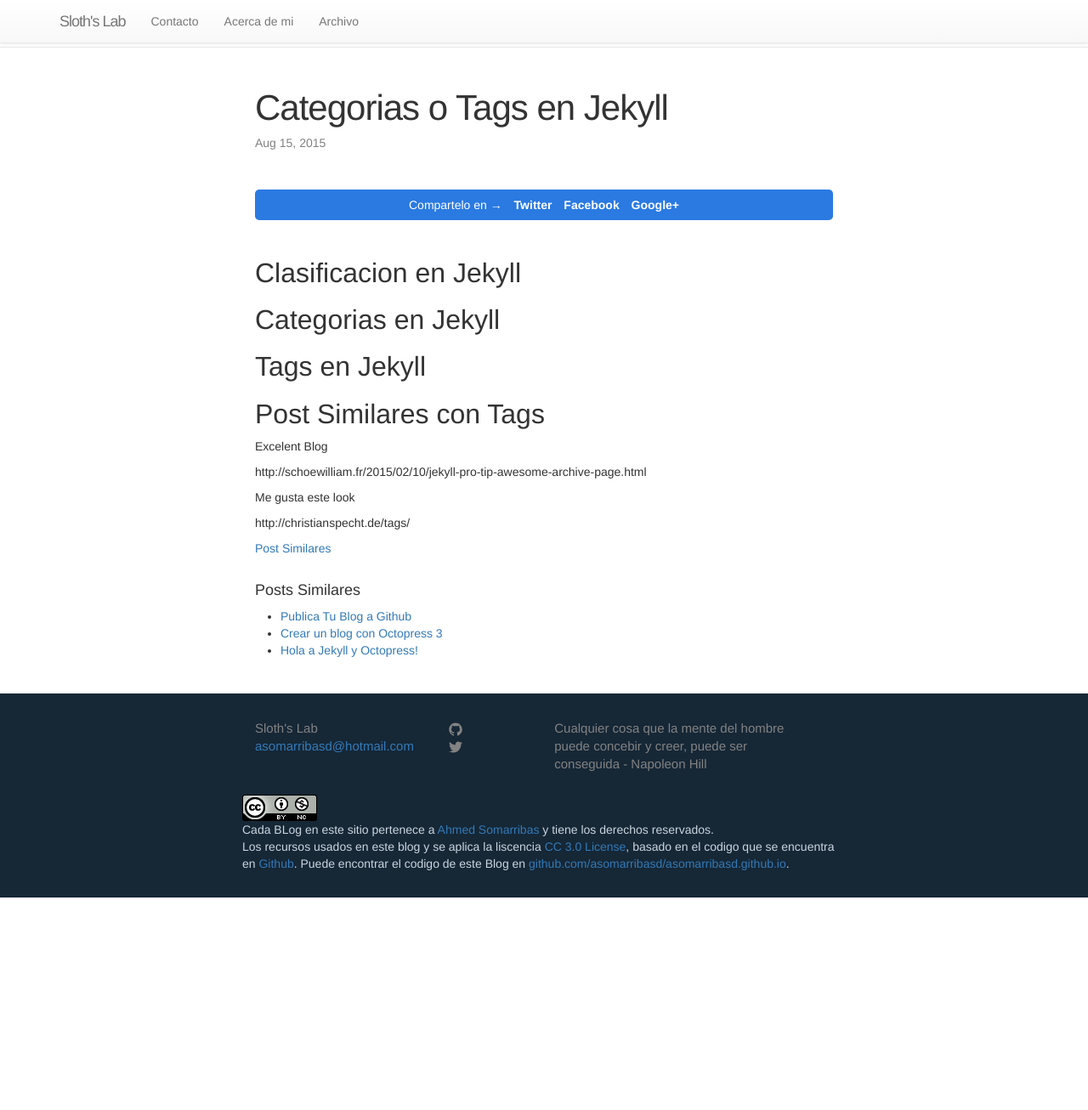
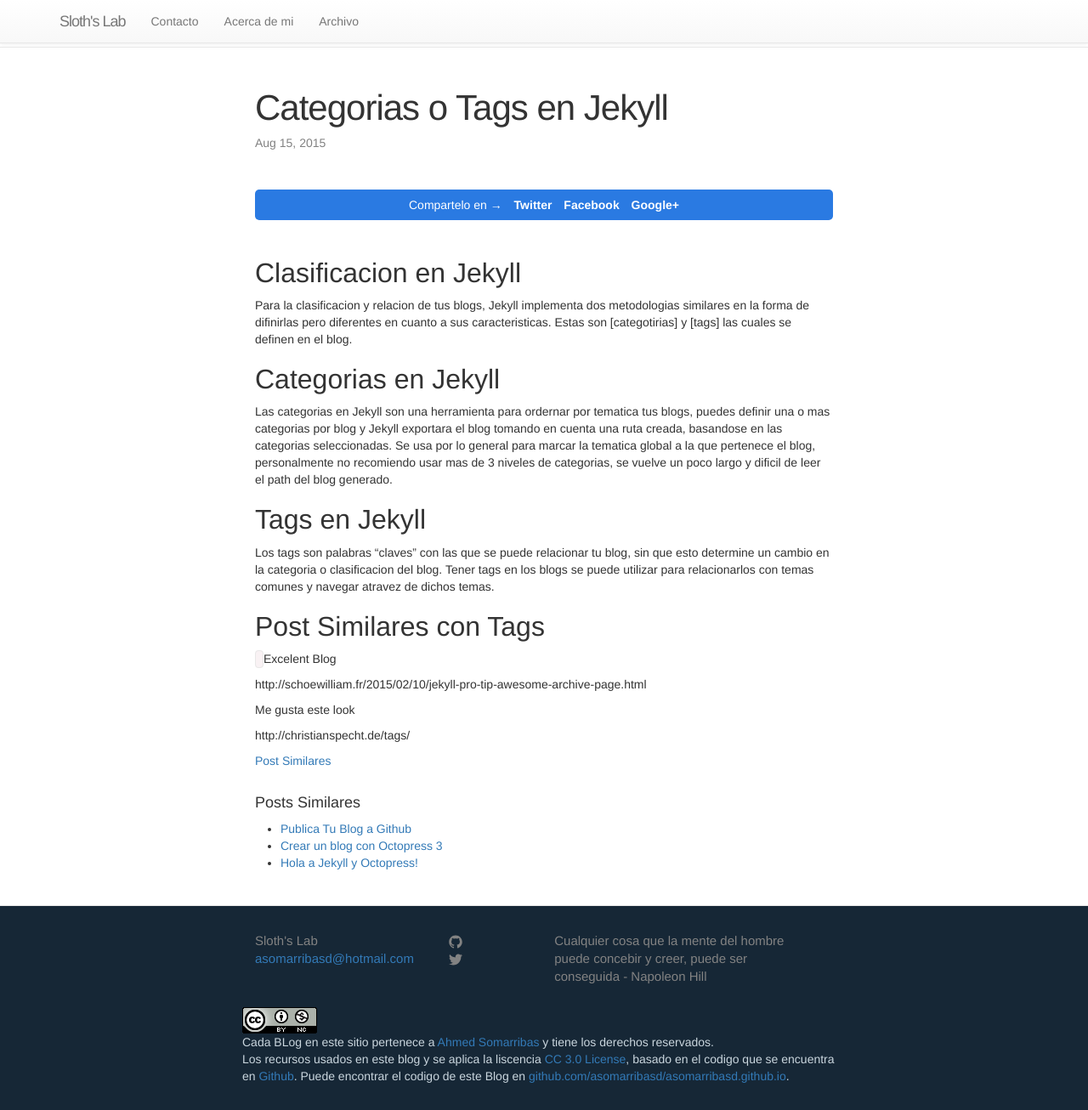
Before and after one commit to asomarribasd/asomarribasd.github.io, a Jekyll site: the page built from _posts/2015-08-15-categorias-con-Jekill.markdown, in a window 1280 px wide and 1306 px high. Shown: the whole window at 85% size. Built offline with Jekyll 4.4.1, drawn with Linux system fonts in a browser that asks for light colours; nearby versions of some CDN libraries.

Commit message:
modify cat

```diff
--- a/_posts/2015-08-15-categorias-con-Jekill.markdown
+++ b/_posts/2015-08-15-categorias-con-Jekill.markdown
@@ -6,16 +6,29 @@ categories: [jekyll]
 tags: [jekyll, octopress]
 ---
 
+## Clasificacion en Jekyll
 
-## Clasificacion en Jekyll
+Para la clasificacion y relacion de tus blogs, Jekyll implementa dos metodologias similares en la forma de difinirlas pero diferentes en cuanto a sus caracteristicas.
+Estas son [categotirias] y [tags] las cuales se definen en el blog.
 
 ## Categorias en Jekyll
 
+Las categorias en Jekyll son una herramienta para ordernar por tematica tus blogs, puedes definir una o mas categorias por blog y Jekyll exportara el blog tomando en cuenta una ruta creada, basandose en las categorias seleccionadas.
+Se usa por lo general para marcar la tematica global a la que pertenece el blog, personalmente no recomiendo usar mas de 3 niveles de categorias, se vuelve un poco largo y dificil de leer el path del blog generado.
+
 ## Tags en Jekyll
+
+Los tags son palabras "claves" con las que se puede relacionar tu blog, sin que esto determine un cambio en la categoria o clasificacion del blog.
+Tener tags en los blogs se puede utilizar para relacionarlos con temas comunes y navegar atravez de dichos temas.
 
 ## Post Similares con Tags
 
+
+<code class="ruby">
+</code>
 Excelent Blog
+
+
 
 http://schoewilliam.fr/2015/02/10/jekyll-pro-tip-awesome-archive-page.html
 
```
